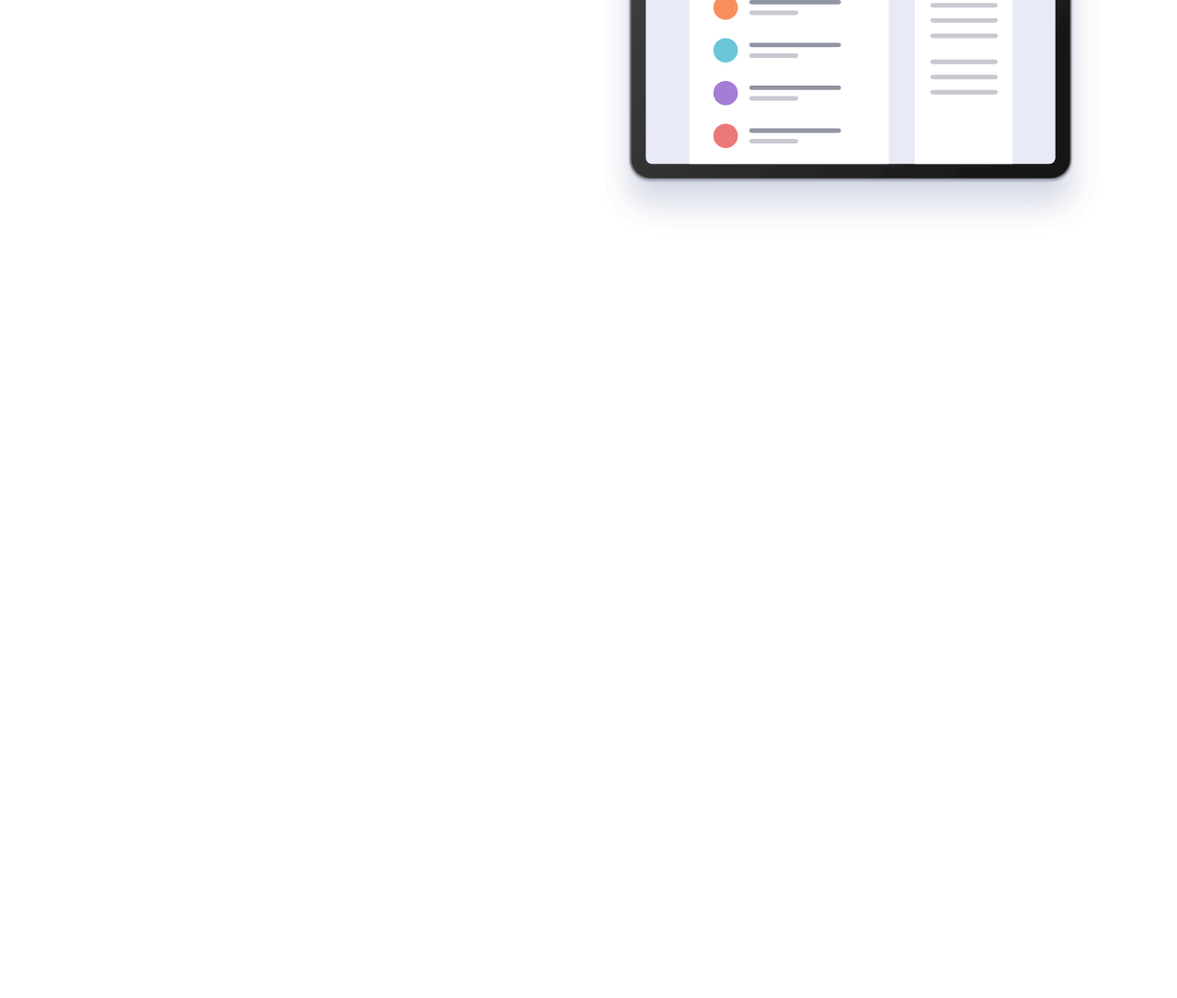
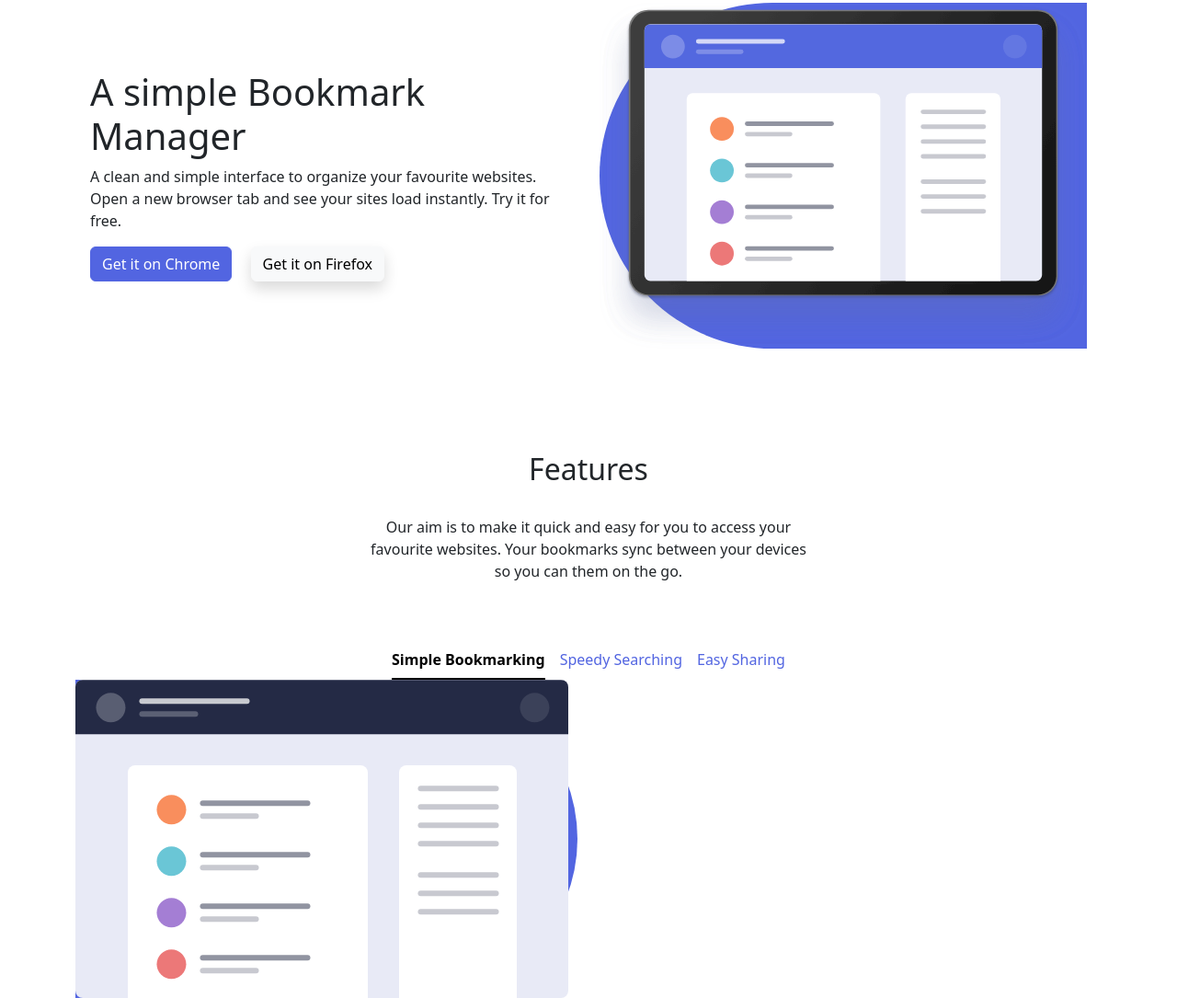
Before and after one commit to akustikoa/sprint1.2, a website: page index.html in a window 1280 px wide. Shown: the part 205-1290 px from the top of the page at 92% size. Before the commit the page ends 800 px from the top, so only its background shows below. Drawn offline with nearby package versions, Linux system fonts and the light colour scheme.

Commit message:
afegit fins els tabs

```diff
--- a/index.html
+++ b/index.html
@@ -8,8 +8,8 @@
   </head>
   <body>
     <div class="container">
-      <div class="row">
-        <div class="column">
+      <div class="row align-items-center mt-4 me-5">
+        <div class="column mb-5">
           <nav class="navbar navbar-expand-md bg-body-primary">
             <div class="container-fluid">
               <a class="navbar-brand" href="#"
@@ -52,7 +52,7 @@
     </div>
 
     <div class="container text">
-      <div class="row">
+      <div class="row align-items-center mt-5 p-3">
         <div class="col-sm-12 col-md-6 col-lg-6 col-xl-6">
           <h1>A simple Bookmark Manager</h1>
           <p class="text-body">
@@ -60,13 +60,66 @@
             Open a new browser tab and see your sites load instantly. Try it for
             free.
           </p>
+          <button type="button" class="btn btn-primary">
+            Get it on Chrome
+          </button>
+          <button type="button" class="btn btn-light shadow ms-3">
+            Get it on Firefox
+          </button>
         </div>
         <div class="col-sm-12 col-md-6 col-lg-6 col-xl-6">
+          <div class="requadre-blau-dreta rounded-start-pill">
+            <!-- d-flex -->
+            <div>
+              <img
+                src="./img/illustration-hero.svg"
+                class="img-fluid"
+                alt="Image"
+              />
+            </div>
+          </div>
+        </div>
+      </div>
+    </div>
+    <div class="container">
+      <div class="row text-center">
+        <div class="col-sm-12 col-md-12 col-lg-12 col-xl-12 mt-5 p-5">
+          <h2>Features</h2>
+          <p class="text-body">
+            </br>
+            Our aim is to make it quick and easy for you to access your</br>
+            favourite websites. Your bookmarks sync between your devices</br> so you
+            can them on the go.
+          </p>
+        </div>
+      </div>
+      <div class="row">
+        <div class="col-sm-12 col-md-12 col-lg-12 col-xl-12">
+          <ul class="nav nav-underline justify-content-center">
+            <li class="nav-item">
+              <a class="nav-link active" aria-current="page" href="#">Simple Bookmarking</a>
+            </li>
+            <li class="nav-item">
+              <a class="nav-link" href="#">Speedy Searching</a>
+            </li>
+            <li class="nav-item">
+              <a class="nav-link" href="#">Easy Sharing</a>
+            </li>
+            </ul>
+        </div>
+      </div>
+      <div class="row">
+        <div class="colcol-sm-12 col-md-6 col-lg-6 col-xl-6">
+          <div class="requadre-blau-dreta rounded-end-pill">
           <img
-            src="./img/illustration-hero.svg"
-            class="img-fluid"
-            alt="Image"
-          />
+          src="./img/illustration-features-tab-1.svg"
+          class="img-fluid"
+          alt="Image"
+        />
+          </div>
+        </div>
+        <div class="colcol-sm-12 col-md-6 col-lg-6 col-xl-6">
+
         </div>
       </div>
     </div>
--- a/styles.scss
+++ b/styles.scss
@@ -1,4 +1,17 @@
 $primary: #5265e1;
 $secondary: #fa5959;
 
+.requadre-blau-dreta {
+  position: relative;
+  background-color: #5265e1;
+  height: 100%;
+  width: 100%;
+}
+.requadre-blau-esquerra {
+  position: relative;
+  background-color: #5265e1;
+  height: 20%;
+  width: 100%;
+}
+
 @import "./node_modules/bootstrap/scss/bootstrap.scss";
```
Also changed, not shown: styles.css, 1 other file.
